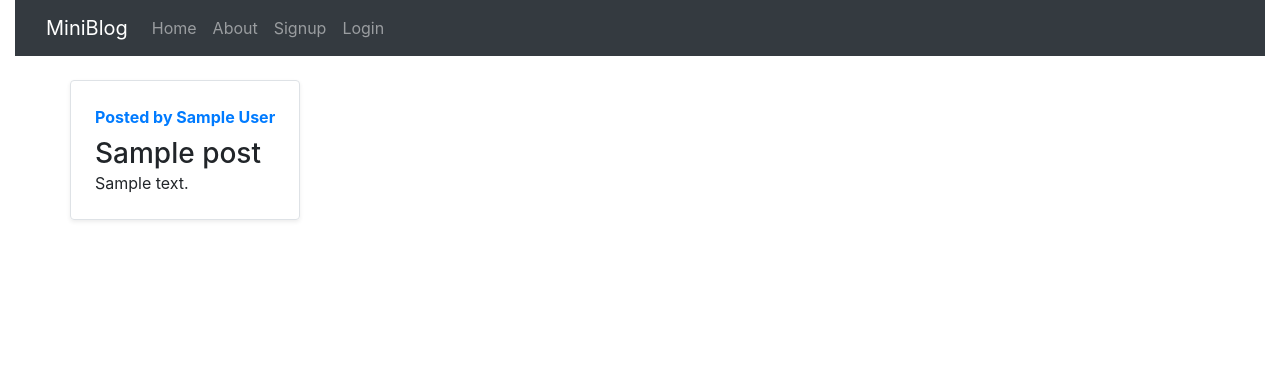
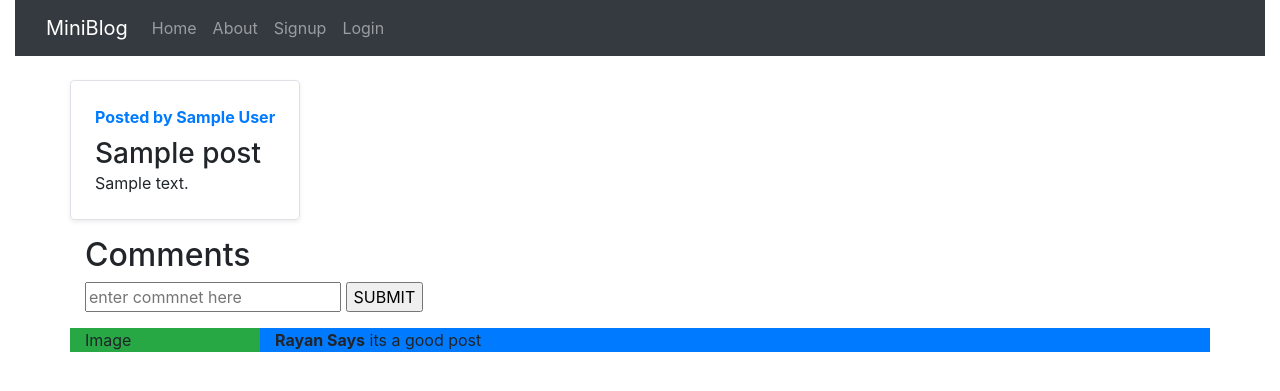
Before and after one commit to rayanserrao/Django-MiniBlog, a Django app: page /blogs/1 in a window 1280 px wide. Shown: the top 391 px of the page. Run offline with Django 3.2, Linux system fonts and the light colour scheme; tables that the repository leaves empty hold one stand-in row (values such as "Sample post").

Commit message:
adding comments to post

```diff
--- a/blog/models.py
+++ b/blog/models.py
@@ -1,4 +1,5 @@
 from django.db import models
+from django.contrib.auth.models import User
 
 # Create your models here.
 class Post(models.Model):
@@ -7,3 +8,21 @@ class Post(models.Model):
     author = models.CharField(max_length=50)
     date_added=models.DateTimeField(auto_now_add=True)
     date_updated=models.DateTimeField(auto_now=True)
+
+
+# sno
+# comment
+# User
+# Post
+# pareent
+# timestamp
+class BlogComment(models.Model):
+    sno= models.AutoField(primary_key=True)
+    comment = models.TextField()
+    user = models.ForeignKey(User,on_delete=models.CASCADE)
+    post = models.ForeignKey(Post,on_delete=models.CASCADE)
+    parent = models.ForeignKey('self',on_delete=models.CASCADE,null=True)
+    time_posted = models.DateTimeField(auto_now_add=True)
+
+    def __str__(self):
+        return self.comment[0:10] + "...  by  " + self.user.username
--- a/blog/templates/blogs.html
+++ b/blog/templates/blogs.html
@@ -17,5 +17,20 @@ Blog home
 
 </div>
 </div>
+<div class="container mt-3">
+    <h2>Comments</h2>
+    <form action="/postcomment/" method="POST">
+        {% csrf_token %}
+    <input type="text" name="comment" placeholder="enter commnet here" id="">
+    <input type="hidden" name="postid" value="{{posts.id}}">
+    <input type="submit" value="SUBMIT" name="" id="">
+
+
+</form>
+    <div class="row my-3">
+        <div class="col-md-2 bg-success ">Image</div>
+        <div class="col-md-10 bg-primary"><b>Rayan Says</b> its a good post</div>
+    </div>
+</div>
 
 {% endblock content %}
--- a/blog/templates/navbar.html
+++ b/blog/templates/navbar.html
@@ -11,7 +11,7 @@
           <a class="nav-link" aria-current="page" href="/">Home</a>
         </li>
 
-      <!-- <li class="nav-item {% block Blogactive %} {% endblock Blogactive %}  ">
+        <!-- <li class="nav-item {% block Blogactive %} {% endblock Blogactive %}  ">
           <a class="nav-link" aria-current="page" href="/bloghome/">BlogHome</a>
         </li> -->
 
@@ -35,7 +35,8 @@
 
         <div class="ml-5">
           <form method="GET" action="/search/" class="form-inline ml-5  my-2 my-lg-0">
-            <input class="form-control   mr-sm-2" type="search" placeholder="Search" aria-label="Search" name="query" id="query">
+            <input class="form-control   mr-sm-2" type="search" placeholder="Search" aria-label="Search" name="query"
+              id="query">
             <button class="btn btn-outline-success   my-2 my-sm-0" type="submit">Search</button>
           </form>
 
--- a/blog/urls.py
+++ b/blog/urls.py
@@ -1,6 +1,6 @@
 from django.urls import path
-from blog.views import home,about,contact,dashboard,user_login,user_Logout,user_signup,addpost,updatepost,deletepost,bloghome,blogs,search
-
+# from blog.views import home,about,contact,dashboard,user_login,user_Logout,user_signup,addpost,updatepost,deletepost,bloghome,blogs,search
+from blog.views import *
 urlpatterns = [
     path('', home),
     path('about/',about),
@@ -17,5 +17,9 @@ urlpatterns = [
     path('deletepost/<int:delid>',deletepost,name='deletepost'),
 
 
+    # Creating APi for postimg comments
+    path('postcomment/',postcomment,name='postcomment')
+
+
 
 ]
--- a/blog/views.py
+++ b/blog/views.py
@@ -1,9 +1,9 @@
-from django.shortcuts import render,HttpResponseRedirect,HttpResponse
+from django.shortcuts import render,HttpResponseRedirect,HttpResponse,redirect
 from django.contrib.auth.forms import UserCreationForm
 from blog.forms import SignupForm,LoginForm,PostForm
 from django.contrib import messages
 from django.contrib.auth import authenticate,login,logout
-from blog.models import Post
+from blog.models import Post,BlogComment
 from django.contrib.auth.models import Group
 
 # Create your views here.
@@ -17,7 +17,23 @@ def bloghome(request):
 
 def blogs(request,blogid):
     posts= Post.objects.get(id=blogid)
-    return render(request,'blogs.html',{'posts':posts})
+    comment = BlogComment.objects.filter(post=posts)
+    return render(request,'blogs.html',{'posts':posts,'comment':comment})
+
+#comments
+def postcomment(request):
+    if request.method == 'POST':
+        comment = request.POST.get('comment')
+        user = request.user
+        postid  = request.POST.get('postid')
+        post = Post.objects.get(id=postid)
+        # parent
+
+        comment = BlogComment(comment=comment,user=user,post=post)
+        comment.save()
+        messages.success(request,"comment added succesfully")
+
+    return redirect(f'/blogs/{post.id}')
 
 
 def about(request):
```
Also changed, not shown: blog/admin.py (+6 -1 lines).
